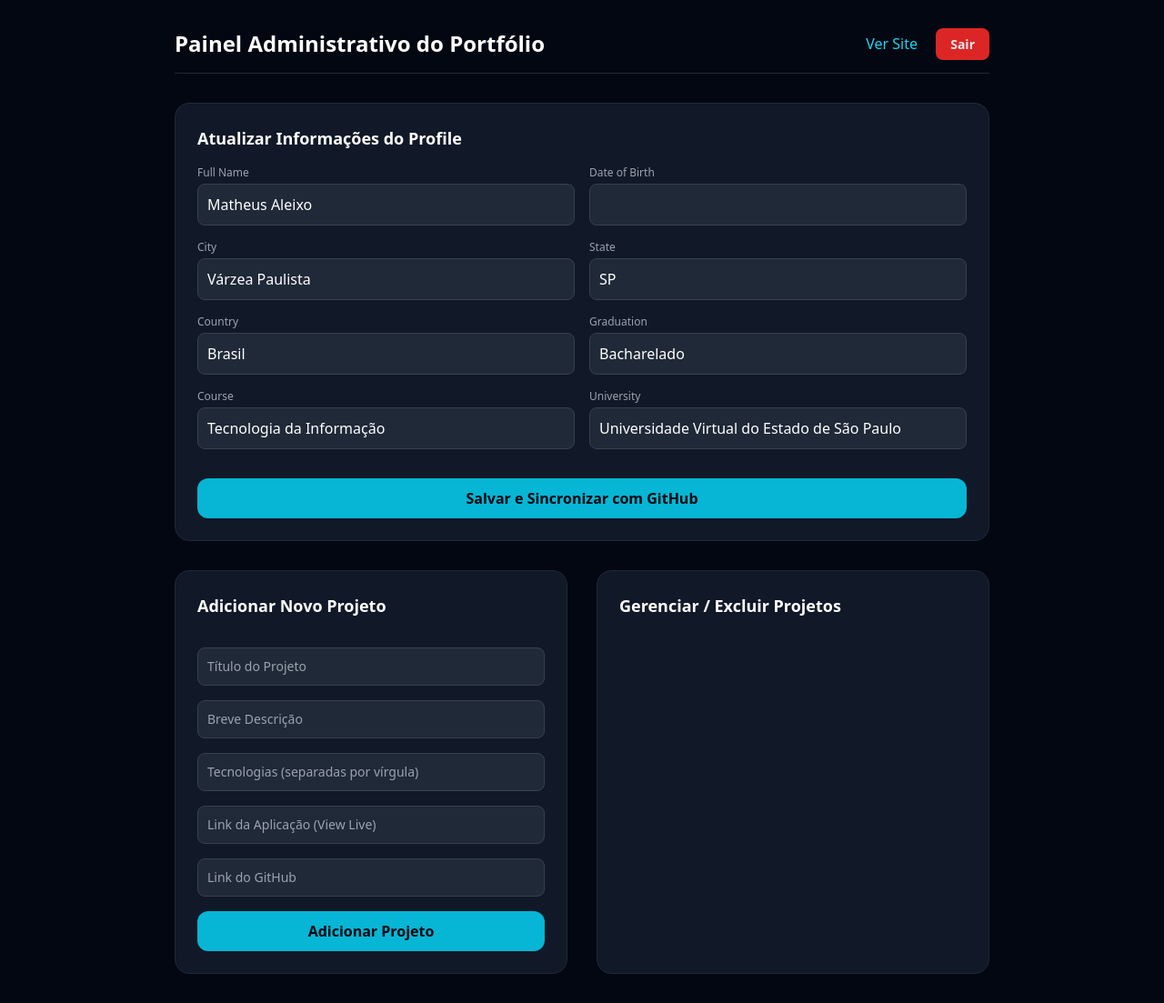
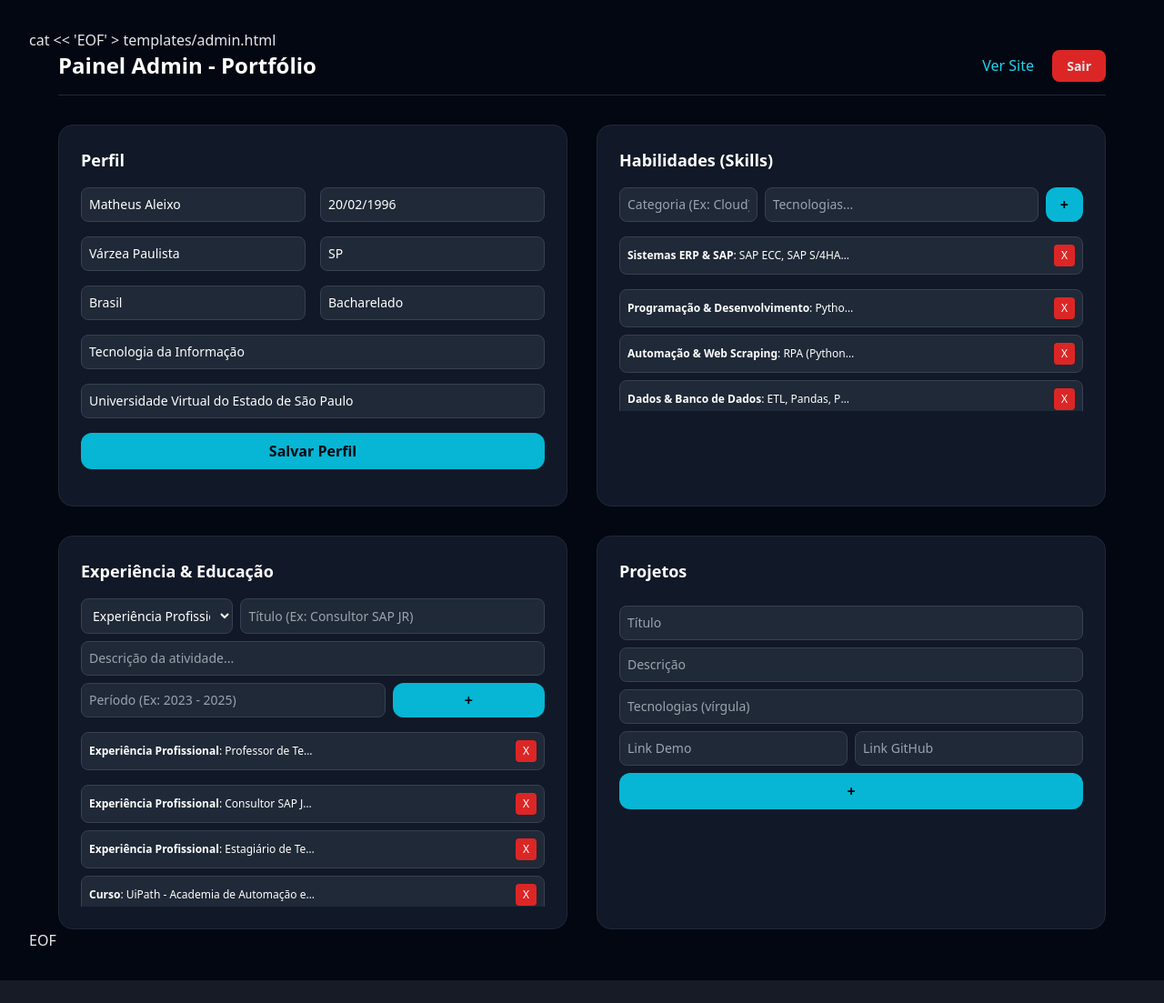
Before and after one commit to matheus1996aleixo-wq/Matheus.Portifolio, a Flask app: page /admin in a window 1280 px wide. Shown: the whole page at 91% size. After the commit the page ends 1078 px from the top, so only its background shows below. Run offline with Flask 3, Linux system fonts and the light colour scheme; the visitor is signed in with stand-in values (Sample User, id 1); parts of the project's set-up code (start-up, migrations or seed data) failed here and were passed over; some libraries are stand-ins or nearby versions.

Commit message:
feat: atualiza versao final do portfolio com curriculo, seguranca e admin completo

```diff
--- a/Meu_Portifolio/app.py
+++ b/Meu_Portifolio/app.py
@@ -1,3 +1,4 @@
+cat << 'EOF' > app.py
 import os
 import json
 import uuid
@@ -5,19 +6,20 @@ from flask import Flask, render_template, request, redirect, url_for, session
 from git import Repo
 
 app = Flask(__name__)
-app.secret_key = 'sua_chave_secreta_aqui_para_o_login'
+app.secret_key = os.environ.get('SECRET_KEY', 'chave_secreta_local_123')
+
+ADMIN_USER = os.environ.get('ADMIN_USER', 'admin')
+ADMIN_PASS = os.environ.get('ADMIN_PASS', 'admin123')
 
 DATA_FILE = 'data.json'
 REPO_URL = 'https://github.com/matheus1996aleixo-wq/Matheus.Portifolio.git'
 
 def init_git_repo():
-    """Garante que o repositório local está inicializado e conectado ao GitHub correto."""
     if not os.path.exists('.git'):
         repo = Repo.init(os.getcwd())
     else:
         repo = Repo(os.getcwd())
 
-    # Configura ou atualiza o remote origin para o seu repositório
     if 'origin' in [r.name for r in repo.remotes]:
         origin = repo.remote(name='origin')
         origin.set_url(REPO_URL)
@@ -30,7 +32,6 @@ def load_data():
 
     with open(DATA_FILE, 'r', encoding='utf-8') as f:
         data = json.load(f)
-        # Garante que as listas existam mesmo se o JSON for antigo
         if 'skills' not in data: data['skills'] = []
         if 'experiences' not in data: data['experiences'] = []
         return data
@@ -39,7 +40,6 @@ def save_data(data):
     with open(DATA_FILE, 'w', encoding='utf-8') as f:
         json.dump(data, f, ensure_ascii=False, indent=4)
 
-    # Sincronização Automática com o GitHub (Matheus.Portifolio)
     try:
         init_git_repo()
         repo = Repo(os.getcwd())
@@ -48,7 +48,6 @@ def save_data(data):
 
         origin = repo.remote(name='origin')
         origin.push(refspec='main:main')
-        print("Sincronizado com sucesso com o GitHub!")
     except Exception as e:
         print(f"Erro ao subir para o GitHub: {e}")
 
@@ -60,9 +59,11 @@ def index():
 @app.route('/login', methods=['GET', 'POST'])
 def login():
     if request.method == 'POST':
-        if request.form['username'] == 'admin' and request.form['password'] == 'admin123':
+        if request.form['username'] == ADMIN_USER and request.form['password'] == ADMIN_PASS:
             session['logged_in'] = True
             return redirect(url_for('admin'))
+        else:
+            return render_template('login.html', erro="Usuário ou senha incorretos.")
     return render_template('login.html')
 
 @app.route('/admin', methods=['GET', 'POST'])
@@ -75,7 +76,6 @@ def admin():
     if request.method == 'POST':
         action = request.form.get('action')
 
-        # --- ATUALIZAR PROFILE ---
         if action == 'update_profile':
             data['profile'] = {
                 "full_name": request.form.get('full_name'),
@@ -87,8 +87,6 @@ def admin():
                 "course": request.form.get('course'),
                 "university": request.form.get('university')
             }
-
-        # --- GERENCIAR PROJETOS ---
         elif action == 'add_project':
             new_project = {
                 "id": str(uuid.uuid4()),
@@ -104,7 +102,6 @@ def admin():
             project_id = request.form.get('project_id')
             data['projects'] = [p for p in data['projects'] if p.get('id') != project_id]
 
-        # --- GERENCIAR HABILIDADES (Conhecimentos) ---
         elif action == 'add_skill':
             new_skill = {
                 "id": str(uuid.uuid4()),
@@ -117,11 +114,10 @@ def admin():
             skill_id = request.form.get('skill_id')
             data['skills'] = [s for s in data['skills'] if s.get('id') != skill_id]
 
-        # --- GERENCIAR EXPERIÊNCIAS (Cursos, Certificações, Formações) ---
         elif action == 'add_experience':
             new_experience = {
                 "id": str(uuid.uuid4()),
-                "type": request.form.get('type'), # Ex: Curso, Experiência, Certificação
+                "type": request.form.get('type'),
                 "title": request.form.get('title'),
                 "description": request.form.get('description'),
                 "period": request.form.get('period')
@@ -145,3 +141,4 @@ def logout():
 if __name__ == '__main__':
     init_git_repo()
     app.run(debug=True, host='0.0.0.0', port=5000)
+EOF
--- a/Meu_Portifolio/templates/templates/admin.html
+++ b/Meu_Portifolio/templates/templates/admin.html
@@ -1,3 +1,4 @@
+cat << 'EOF' > templates/admin.html
 <!DOCTYPE html>
 <html lang="pt-BR">
 <head>
@@ -6,89 +7,113 @@
     <script src="https://cdn.tailwindcss.com"></script>
 </head>
 <body class="bg-gray-950 text-gray-200 p-8">
-    <div class="max-w-4xl mx-auto">
+    <div class="max-w-6xl mx-auto">
         <div class="flex justify-between items-center mb-8 border-b border-gray-800 pb-4">
-            <h1 class="text-2xl font-bold text-white">Painel Administrativo do Portfólio</h1>
+            <h1 class="text-2xl font-bold text-white">Painel Admin - Portfólio</h1>
             <div class="space-x-4">
                 <a href="/" target="_blank" class="text-cyan-400 hover:underline">Ver Site</a>
                 <a href="/logout" class="bg-red-600 px-4 py-2 rounded-lg text-sm font-semibold hover:bg-red-700">Sair</a>
             </div>
         </div>
 
-        <!-- Formulário de Atualização do Profile -->
-        <div class="bg-gray-900 border border-gray-800 p-6 rounded-2xl mb-8">
-            <h2 class="text-lg font-bold text-white mb-4">Atualizar Informações do Profile</h2>
-            <form method="POST" class="grid grid-cols-1 md:grid-cols-2 gap-4">
-                <input type="hidden" name="action" value="update_profile">
-                <div>
-                    <label class="block text-xs text-gray-400 mb-1">Full Name</label>
-                    <input type="text" name="full_name" value="{{ data.profile.full_name }}" class="w-full bg-gray-800 border border-gray-700 rounded-lg p-2.5 text-white">
-                </div>
-                <div>
-                    <label class="block text-xs text-gray-400 mb-1">Date of Birth</label>
-                    <input type="text" name="date_of_brith" value="{{ data.profile.date_of_brith }}" class="w-full bg-gray-800 border border-gray-700 rounded-lg p-2.5 text-white">
-                </div>
-                <div>
-                    <label class="block text-xs text-gray-400 mb-1">City</label>
-                    <input type="text" name="city" value="{{ data.profile.city }}" class="w-full bg-gray-800 border border-gray-700 rounded-lg p-2.5 text-white">
-                </div>
-                <div>
-                    <label class="block text-xs text-gray-400 mb-1">State</label>
-                    <input type="text" name="state" value="{{ data.profile.state }}" class="w-full bg-gray-800 border border-gray-700 rounded-lg p-2.5 text-white">
-                </div>
-                <div>
-                    <label class="block text-xs text-gray-400 mb-1">Country</label>
-                    <input type="text" name="country" value="{{ data.profile.country }}" class="w-full bg-gray-800 border border-gray-700 rounded-lg p-2.5 text-white">
-                </div>
-                <div>
-                    <label class="block text-xs text-gray-400 mb-1">Graduation</label>
-                    <input type="text" name="graduation" value="{{ data.profile.graduation }}" class="w-full bg-gray-800 border border-gray-700 rounded-lg p-2.5 text-white">
-                </div>
-                <div>
-                    <label class="block text-xs text-gray-400 mb-1">Course</label>
-                    <input type="text" name="course" value="{{ data.profile.course }}" class="w-full bg-gray-800 border border-gray-700 rounded-lg p-2.5 text-white">
-                </div>
-                <div>
-                    <label class="block text-xs text-gray-400 mb-1">University</label>
-                    <input type="text" name="university" value="{{ data.profile.university }}" class="w-full bg-gray-800 border border-gray-700 rounded-lg p-2.5 text-white">
-                </div>
-                <div class="md:col-span-2 mt-4">
-                    <button type="submit" class="bg-cyan-500 hover:bg-cyan-600 text-gray-950 font-bold px-6 py-2.5 rounded-xl transition w-full">Salvar e Sincronizar com GitHub</button>
-                </div>
-            </form>
-        </div>
-
-        <!-- Adicionar / Remover Projetos -->
-        <div class="grid grid-cols-1 md:grid-cols-2 gap-8">
-            <!-- Adicionar Projeto -->
+        <div class="grid grid-cols-1 lg:grid-cols-2 gap-8">
+            <!-- PROFILE -->
             <div class="bg-gray-900 border border-gray-800 p-6 rounded-2xl">
-                <h2 class="text-lg font-bold text-white mb-4">Adicionar Novo Projeto</h2>
-                <form method="POST" class="space-y-4">
-                    <input type="hidden" name="action" value="add_project">
-                    <input type="text" name="title" placeholder="Título do Projeto" required class="w-full bg-gray-800 border border-gray-700 rounded-lg p-2.5 text-white text-sm">
-                    <input type="text" name="description" placeholder="Breve Descrição" required class="w-full bg-gray-800 border border-gray-700 rounded-lg p-2.5 text-white text-sm">
-                    <input type="text" name="tech" placeholder="Tecnologias (separadas por vírgula)" required class="w-full bg-gray-800 border border-gray-700 rounded-lg p-2.5 text-white text-sm">
-                    <input type="text" name="link_live" placeholder="Link da Aplicação (View Live)" class="w-full bg-gray-800 border border-gray-700 rounded-lg p-2.5 text-white text-sm">
-                    <input type="text" name="link_github" placeholder="Link do GitHub" class="w-full bg-gray-800 border border-gray-700 rounded-lg p-2.5 text-white text-sm">
-                    <button type="submit" class="w-full bg-cyan-500 hover:bg-cyan-600 text-gray-950 font-bold py-2.5 rounded-xl transition">Adicionar Projeto</button>
+                <h2 class="text-lg font-bold text-white mb-4">Perfil</h2>
+                <form method="POST" class="grid grid-cols-2 gap-4">
+                    <input type="hidden" name="action" value="update_profile">
+                    <input type="text" name="full_name" value="{{ data.profile.full_name }}" placeholder="Nome" class="w-full bg-gray-800 border border-gray-700 rounded-lg p-2 text-white text-sm">
+                    <input type="text" name="date_of_birth" value="{{ data.profile.date_of_birth }}" placeholder="Data Nasc." class="w-full bg-gray-800 border border-gray-700 rounded-lg p-2 text-white text-sm">
+                    <input type="text" name="city" value="{{ data.profile.city }}" placeholder="Cidade" class="w-full bg-gray-800 border border-gray-700 rounded-lg p-2 text-white text-sm">
+                    <input type="text" name="state" value="{{ data.profile.state }}" placeholder="Estado" class="w-full bg-gray-800 border border-gray-700 rounded-lg p-2 text-white text-sm">
+                    <input type="text" name="country" value="{{ data.profile.country }}" placeholder="País" class="w-full bg-gray-800 border border-gray-700 rounded-lg p-2 text-white text-sm">
+                    <input type="text" name="graduation" value="{{ data.profile.graduation }}" placeholder="Graduação" class="w-full bg-gray-800 border border-gray-700 rounded-lg p-2 text-white text-sm">
+                    <input type="text" name="course" value="{{ data.profile.course }}" placeholder="Curso" class="col-span-2 w-full bg-gray-800 border border-gray-700 rounded-lg p-2 text-white text-sm">
+                    <input type="text" name="university" value="{{ data.profile.university }}" placeholder="Universidade" class="col-span-2 w-full bg-gray-800 border border-gray-700 rounded-lg p-2 text-white text-sm">
+                    <button type="submit" class="col-span-2 bg-cyan-500 hover:bg-cyan-600 text-gray-950 font-bold py-2 rounded-xl transition">Salvar Perfil</button>
                 </form>
             </div>
 
-            <!-- Excluir Projetos -->
+            <!-- SKILLS -->
             <div class="bg-gray-900 border border-gray-800 p-6 rounded-2xl">
-                <h2 class="text-lg font-bold text-white mb-4">Gerenciar / Excluir Projetos</h2>
-                <div class="space-y-3 max-h-96 overflow-y-auto">
-                    {% for project in data.projects %}
-                    <form method="POST" class="flex justify-between items-center bg-gray-800 p-3 rounded-xl border border-gray-700">
-                        <input type="hidden" name="action" value="delete_project">
-                        <input type="hidden" name="project_id" value="{{ project.id }}">
-                        <span class="text-sm font-medium text-white truncate max-w-[200px]">{{ project.title }}</span>
-                        <button type="submit" class="bg-red-600 hover:bg-red-700 text-white text-xs px-3 py-1.5 rounded-lg transition">Excluir</button>
+                <h2 class="text-lg font-bold text-white mb-4">Habilidades (Skills)</h2>
+                <form method="POST" class="flex gap-2 mb-4">
+                    <input type="hidden" name="action" value="add_skill">
+                    <input type="text" name="category" placeholder="Categoria (Ex: Cloud)" required class="w-1/3 bg-gray-800 border border-gray-700 rounded-lg p-2 text-white text-sm">
+                    <input type="text" name="name" placeholder="Tecnologias..." required class="w-2/3 bg-gray-800 border border-gray-700 rounded-lg p-2 text-white text-sm">
+                    <button type="submit" class="bg-cyan-500 text-gray-950 font-bold px-4 rounded-xl">+</button>
+                </form>
+                <div class="space-y-2 max-h-48 overflow-y-auto">
+                    {% for skill in data.skills %}
+                    <form method="POST" class="flex justify-between items-center bg-gray-800 p-2 rounded-lg border border-gray-700">
+                        <input type="hidden" name="action" value="delete_skill">
+                        <input type="hidden" name="skill_id" value="{{ skill.id }}">
+                        <span class="text-xs text-white truncate max-w-[250px]"><b>{{ skill.category }}</b>: {{ skill.name }}</span>
+                        <button type="submit" class="bg-red-600 text-white text-xs px-2 py-1 rounded">X</button>
                     </form>
                     {% endfor %}
                 </div>
             </div>
+
+            <!-- EXPERIENCES -->
+            <div class="bg-gray-900 border border-gray-800 p-6 rounded-2xl">
+                <h2 class="text-lg font-bold text-white mb-4">Experiência & Educação</h2>
+                <form method="POST" class="space-y-2 mb-4">
+                    <input type="hidden" name="action" value="add_experience">
+                    <div class="flex gap-2">
+                        <select name="type" class="w-1/3 bg-gray-800 border border-gray-700 rounded-lg p-2 text-white text-sm">
+                            <option>Experiência Profissional</option>
+                            <option>Curso</option>
+                            <option>Certificação</option>
+                        </select>
+                        <input type="text" name="title" placeholder="Título (Ex: Consultor SAP JR)" required class="w-2/3 bg-gray-800 border border-gray-700 rounded-lg p-2 text-white text-sm">
+                    </div>
+                    <input type="text" name="description" placeholder="Descrição da atividade..." class="w-full bg-gray-800 border border-gray-700 rounded-lg p-2 text-white text-sm">
+                    <div class="flex gap-2">
+                        <input type="text" name="period" placeholder="Período (Ex: 2023 - 2025)" required class="w-2/3 bg-gray-800 border border-gray-700 rounded-lg p-2 text-white text-sm">
+                        <button type="submit" class="w-1/3 bg-cyan-500 text-gray-950 font-bold rounded-xl">+</button>
+                    </div>
+                </form>
+                <div class="space-y-2 max-h-48 overflow-y-auto">
+                    {% for exp in data.experiences %}
+                    <form method="POST" class="flex justify-between items-center bg-gray-800 p-2 rounded-lg border border-gray-700">
+                        <input type="hidden" name="action" value="delete_experience">
+                        <input type="hidden" name="exp_id" value="{{ exp.id }}">
+                        <span class="text-xs text-white truncate max-w-[250px]"><b>{{ exp.type }}</b>: {{ exp.title }}</span>
+                        <button type="submit" class="bg-red-600 text-white text-xs px-2 py-1 rounded">X</button>
+                    </form>
+                    {% endfor %}
+                </div>
+            </div>
+
+            <!-- PROJECTS -->
+            <div class="bg-gray-900 border border-gray-800 p-6 rounded-2xl">
+                <h2 class="text-lg font-bold text-white mb-4">Projetos</h2>
+                <form method="POST" class="space-y-2 mb-4">
+                    <input type="hidden" name="action" value="add_project">
+                    <input type="text" name="title" placeholder="Título" required class="w-full bg-gray-800 border border-gray-700 rounded-lg p-2 text-white text-sm">
+                    <input type="text" name="description" placeholder="Descrição" required class="w-full bg-gray-800 border border-gray-700 rounded-lg p-2 text-white text-sm">
+                    <input type="text" name="tech" placeholder="Tecnologias (vírgula)" required class="w-full bg-gray-800 border border-gray-700 rounded-lg p-2 text-white text-sm">
+                    <div class="flex gap-2">
+                        <input type="text" name="link_live" placeholder="Link Demo" class="w-1/2 bg-gray-800 border border-gray-700 rounded-lg p-2 text-white text-sm">
+                        <input type="text" name="link_github" placeholder="Link GitHub" class="w-1/2 bg-gray-800 border border-gray-700 rounded-lg p-2 text-white text-sm">
+                    </div>
+                    <button type="submit" class="w-full bg-cyan-500 text-gray-950 font-bold py-2 rounded-xl mt-2">+</button>
+                </form>
+                <div class="space-y-2 max-h-48 overflow-y-auto">
+                    {% for project in data.projects %}
+                    <form method="POST" class="flex justify-between items-center bg-gray-800 p-2 rounded-lg border border-gray-700">
+                        <input type="hidden" name="action" value="delete_project">
+                        <input type="hidden" name="project_id" value="{{ project.id }}">
+                        <span class="text-xs text-white truncate max-w-[250px]">{{ project.title }}</span>
+                        <button type="submit" class="bg-red-600 text-white text-xs px-2 py-1 rounded">X</button>
+                    </form>
+                    {% endfor %}
+                </div>
+            </div>
+
         </div>
     </div>
 </body>
 </html>
+EOF
```
Also changed, not shown: Meu_Portifolio/templates/index.html (+25 -19 lines).
